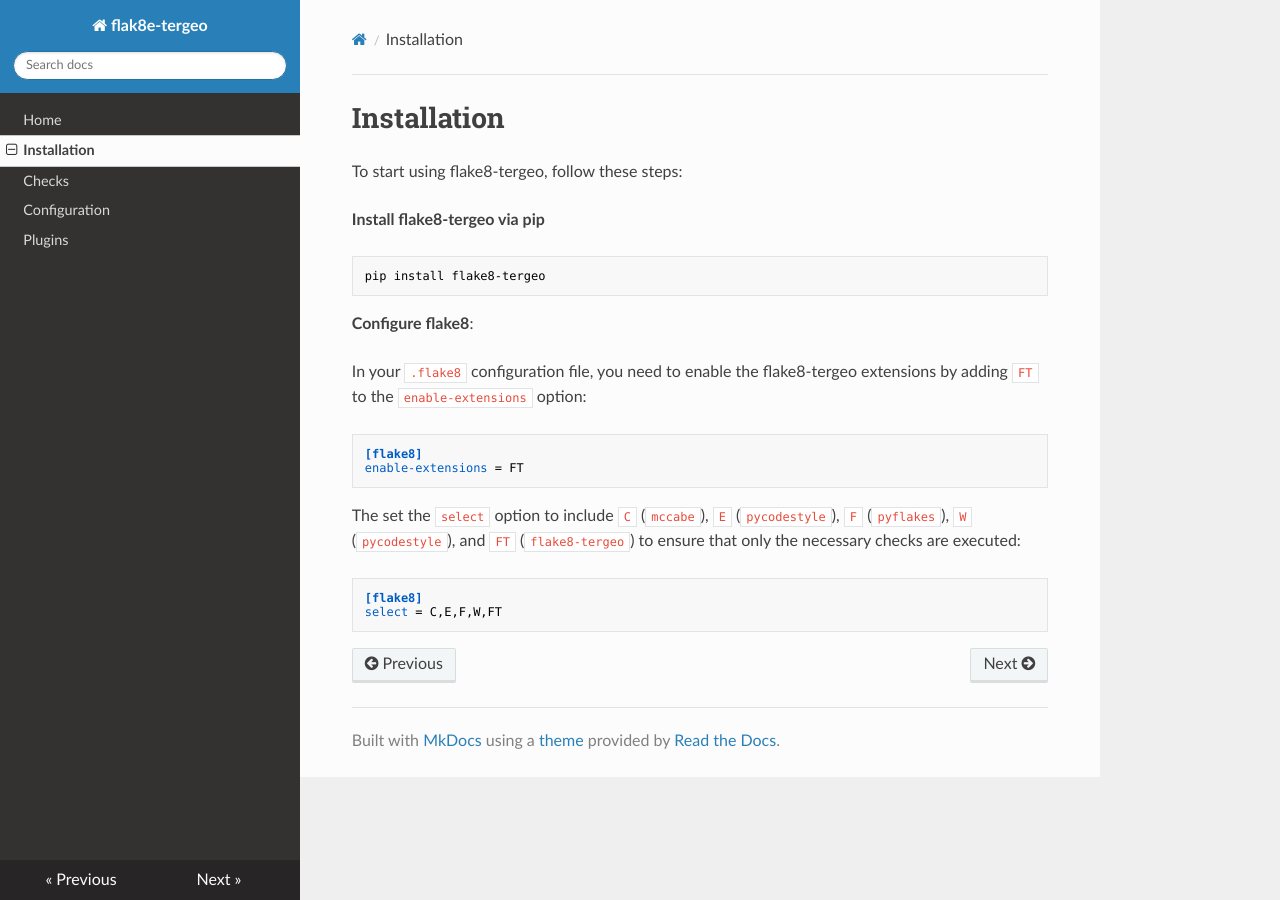
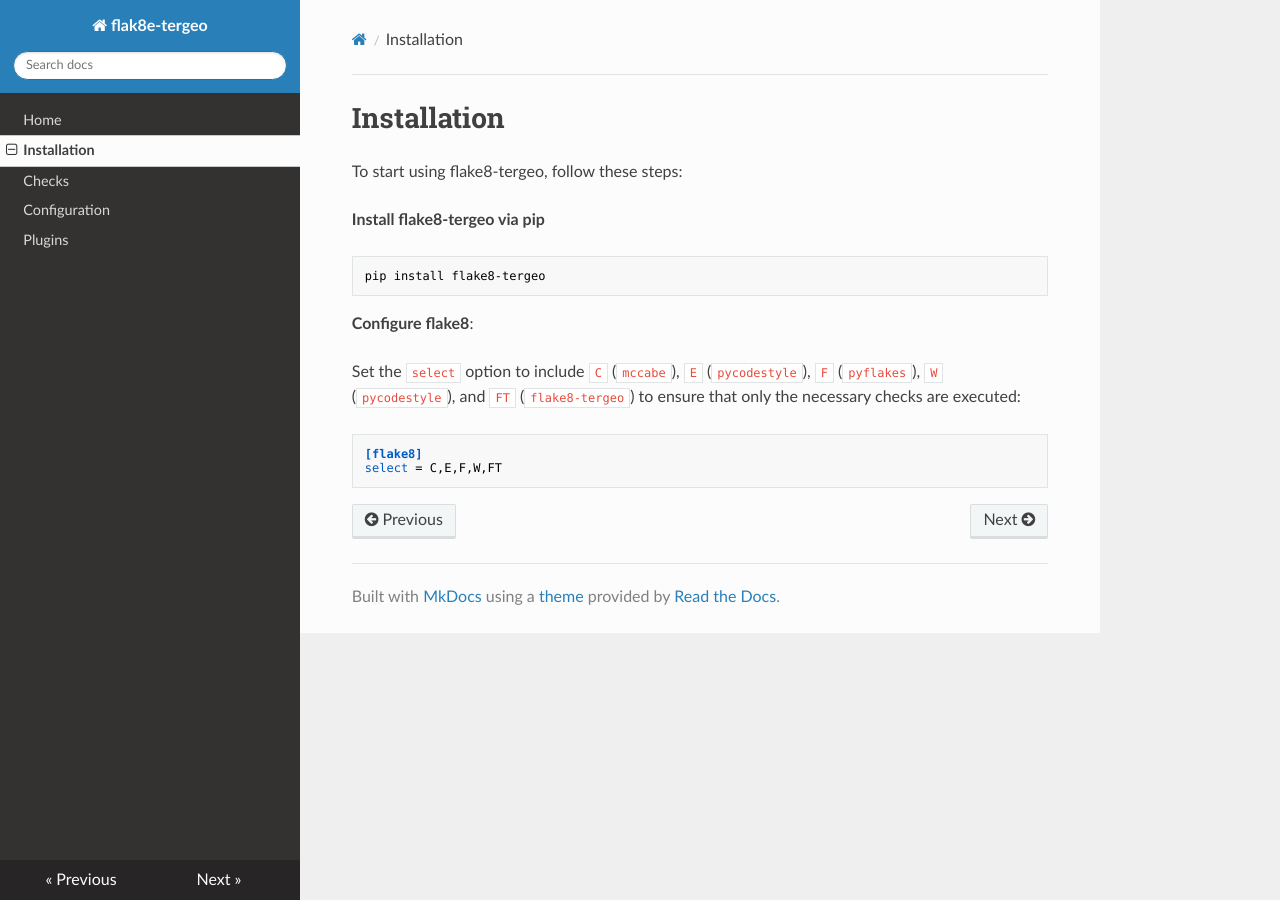
Before and after one commit to SAP/flake8-tergeo, an MkDocs documentation site: the page built from docs/install.md, in a window 1280 px wide. Built offline with MkDocs 1.6.1, drawn with Linux system fonts in a browser that asks for light colours; nearby versions of some CDN libraries.

````diff
--- a/docs/install.md
+++ b/docs/install.md
@@ -10,14 +10,7 @@ pip install flake8-tergeo
 
 **Configure flake8**:
 
-In your `.flake8` configuration file, you need to enable the  flake8-tergeo extensions by adding `FT` to the `enable-extensions` option:
-
-```ini
-[flake8]
-enable-extensions = FT
-```
-
-The set the `select` option to include `C` (`mccabe`), `E` (`pycodestyle`), `F` (`pyflakes`),
+Set the `select` option to include `C` (`mccabe`), `E` (`pycodestyle`), `F` (`pyflakes`),
 `W` (`pycodestyle`), and `FT` (`flake8-tergeo`) to ensure that only the necessary checks are executed:
 
 ```ini
````
Also changed, not shown: news/+e9cc1b73.feature.md (added, +2 -0 lines), 4 other files.
